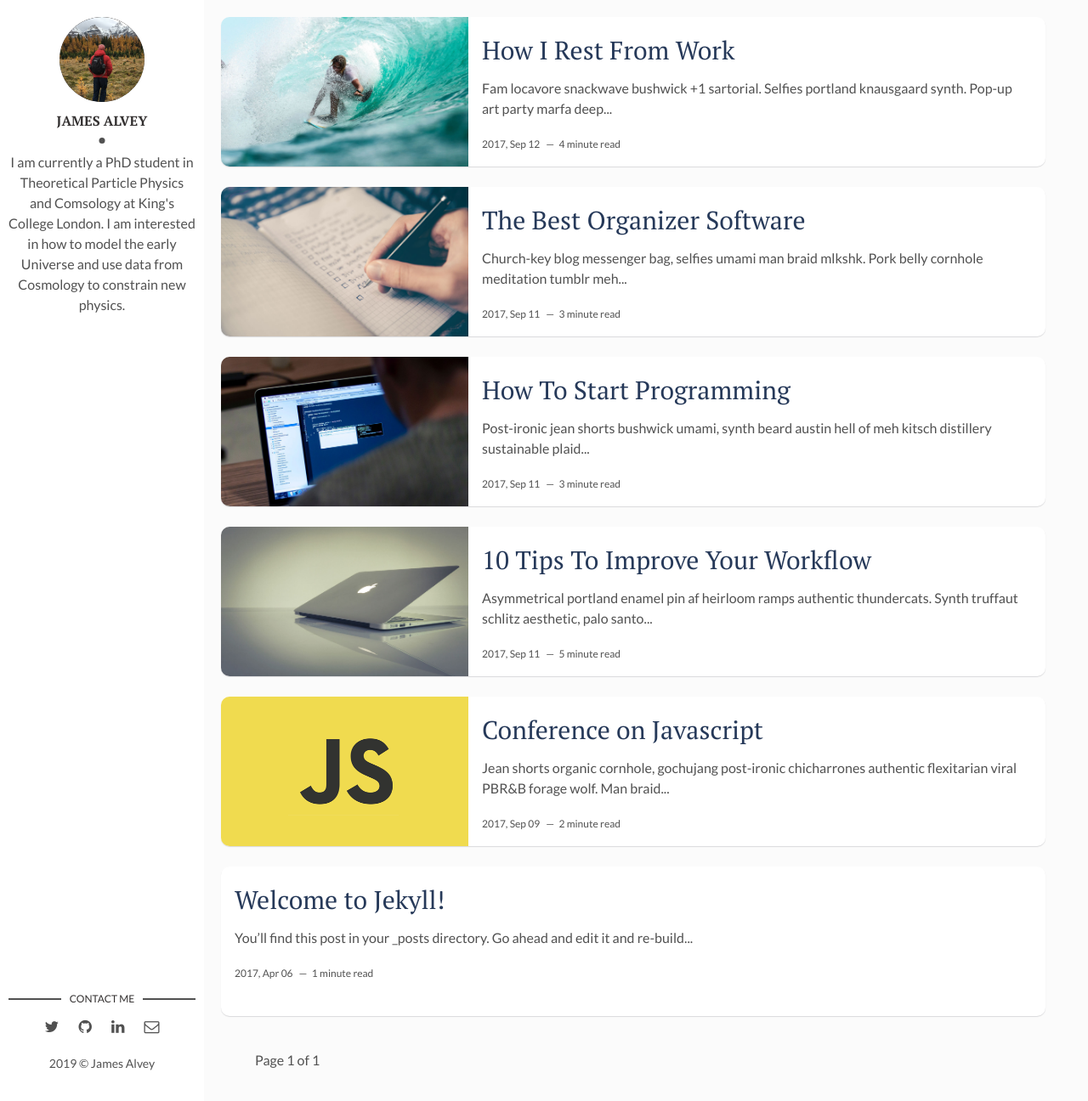
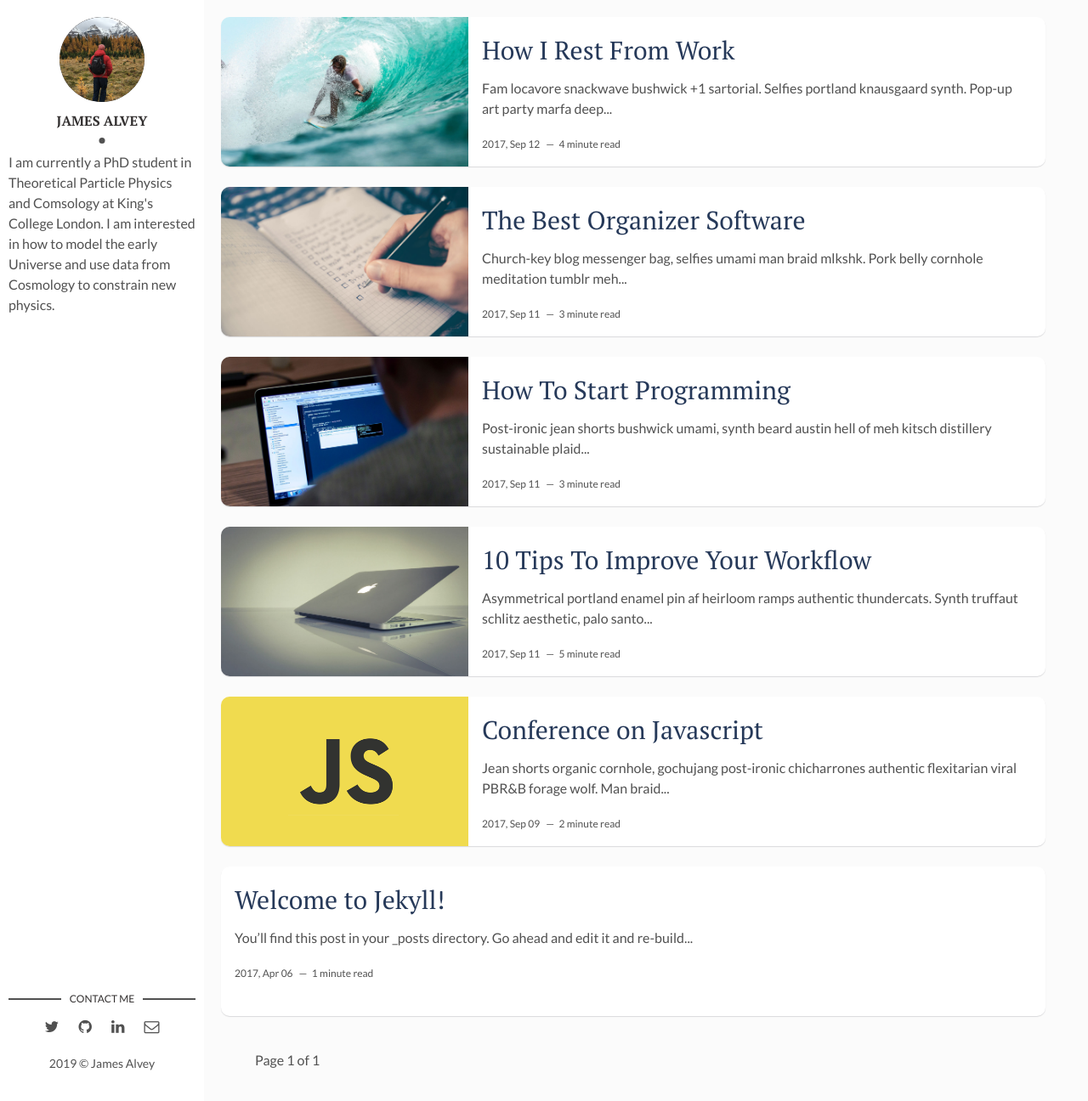
Before and after one commit to james-alvey-42/james-alvey-42.github.io, a Jekyll site: the page built from index.html, in a window 1280 px wide and 1296 px high. Shown: the whole window at 85% size. Built offline with Jekyll 4.4.1, drawn with Linux system fonts in a browser that asks for light colours; the list of posts is cut into pages by our own code.

Commit message:
left align

```diff
--- a/_layouts/main.html
+++ b/_layouts/main.html
@@ -9,7 +9,7 @@ layout: default
         <a href="{{site.baseurl}}/"><img src="{{site.baseurl}}/assets/img/{% if site.author-img %}{{site.author-img}}{% endif %}" alt="{{site.author}}"></a>
       </div>
       <div class="author-name">{{site.author}}</div>
-      <p align="jusitfy">{{site.about-author}}</p>
+      <p align="left">{{site.about-author}}</p>
     </div>
   </header> <!-- End Header -->
   <footer>
```
